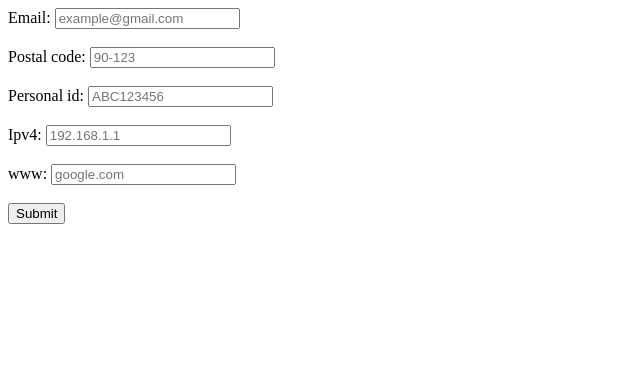
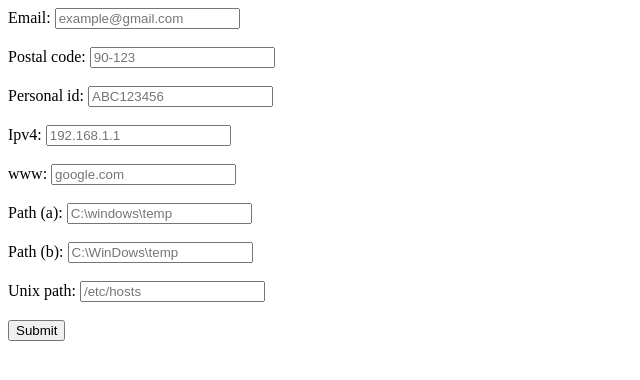
Before and after one commit to Luvkitri/IPM, a plain HTML site: page Lab1/index.html in a window 1280 px wide. Shown: the whole page, without its empty margins (0-640 px from the left). Drawn offline with Linux system fonts and the light colour scheme.

Commit message:
Windows path and unix path added

```diff
--- a/Lab1/index.html
+++ b/Lab1/index.html
@@ -20,6 +20,12 @@
         <input type="text" id="ipv4" name="ipv4" pattern="^(?:[0-9]{1,3}\.){3}[0-9]{1,3}$" placeholder="192.168.1.1"><br><br>
         <label for="www">www:</label>
         <input type="url" id="www" name="www" placeholder="google.com"><br><br>
+        <label for="path">Path (a):</label>
+        <input type="text" id="path" name="path" pattern="^[A-Z]:\\((\bwindows\b)|(\bwinnt\b)|(\bwin\b)|(\bdos\b)|(\bmsdos\b)):\\[a-z]+$" placeholder="C:\windows\temp"><br><br>
+        <label for="path">Path (b):</label>
+        <input type="text" id="path" name="path" pattern="^[A-Z]:\\(((?i)\bwindows\b)|((?i)\bwinnt\b)|((?i)\bwin\b)|((?i)\bdos\b)|((?i)\bmsdos\b)):\\[a-z]+$" placeholder="C:\WinDows\temp"><br><br>
+        <label for="upath">Unix path:</label>
+        <input type="text" id="upath" name="upath" pattern="^(/)?([^/\0]+(/)?)+$" placeholder="/etc/hosts"><br><br>
         <input type="submit" value="Submit">
     </form>
 </body>
```
